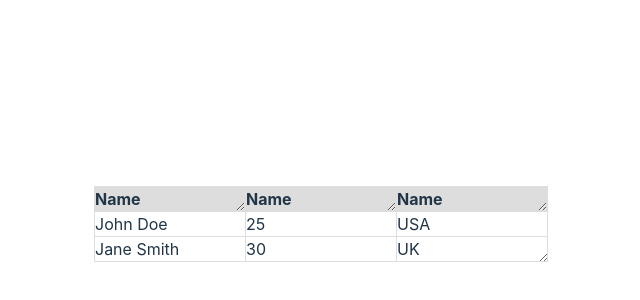
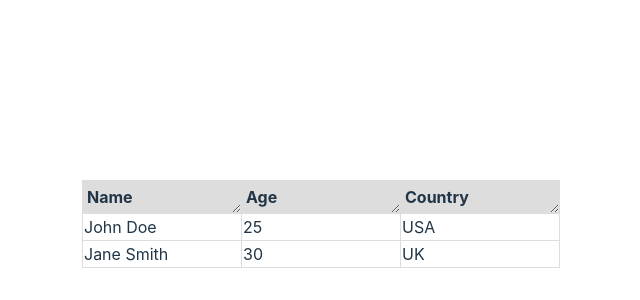
Before and after one commit to shomrkm/react-sandbox, a React (Vite) app: page / in a window 1280 px wide. Shown: the part 176-476 px from the top of the page, without its empty margins (319-959 px from the left). Built offline with nearby package versions, Linux system fonts and the light colour scheme.

Commit message:
refact: refactoring.

```diff
--- a/src/App.css
+++ b/src/App.css
@@ -45,7 +45,6 @@
   display: block;
   overflow: auto;
   width: 100%;
-  resize: horizontal;
 }
 
 table {
@@ -53,21 +52,26 @@ table {
   width: 100%;
 }
 
-th, td {
+th {
   resize: horizontal;
-  padding: 8px;
+  overflow: hidden;
   text-align: left;
   border: 1px solid #ddd;
   min-width: 150px;
   padding: 0;
-  margin: 0;
 }
 
-.resizer {
-  inset: 0;
+td {
+  overflow: hidden;
+  text-align: left;
+  border: 1px solid #ddd;
+  min-width: 150px;
+}
+
+.header-cell {
+  padding: 0.25rem;
   min-width: 150px;
   background-color: #ddd;
-  resize: horizontal;
   overflow: hidden;
   width: 100%;
   height: 100%;;
--- a/src/App.tsx
+++ b/src/App.tsx
@@ -31,9 +31,9 @@ function App() {
                     key={column}
                     data-column-attr={column}
                     ref={(el) => (refs.current[index] = el)}
-                    className="resizer"
+                    className="header-cell"
                   >
-                    Name
+                    {column}
                   </div>
                 </th>
               ))
--- a/src/useColumnsObserver.tsx
+++ b/src/useColumnsObserver.tsx
@@ -11,9 +11,9 @@ export const useColumnsObserver = ({ dataKey }: Props) => {
     const observer = new ResizeObserver((entries) => {
       entries.forEach((entry) => {
         const resizedElement = entry.target;
-        const index = refs.current.indexOf(resizedElement as HTMLDivElement);
+        const foundRef = refs.current.find((ref) => ref === resizedElement);
 
-        if (index !== -1) {
+        if (foundRef) {
           const key = entry.target.getAttribute(dataKey);
           console.log(`${key} was resized to ${entry.contentRect.width}`);
         }
```
